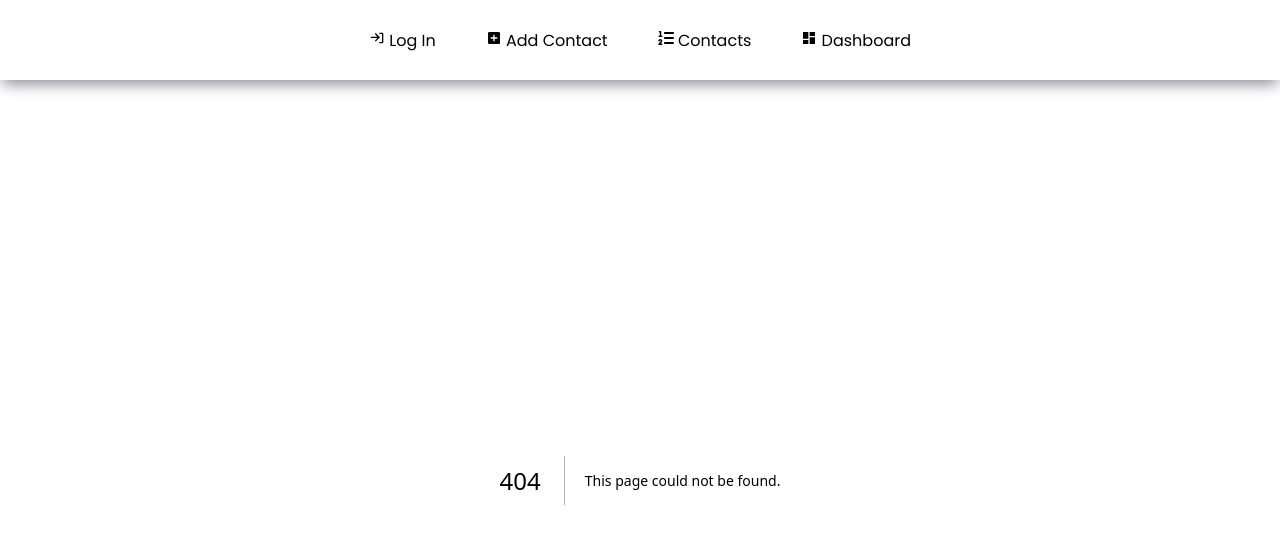
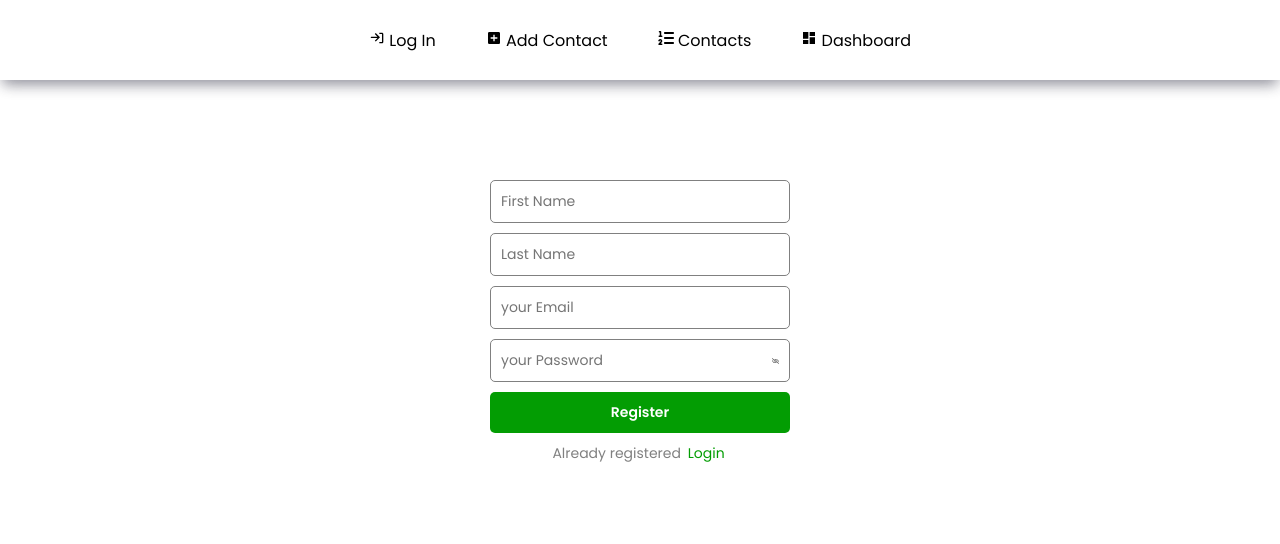
Before and after one commit to OmidProgramm/contact-list-nextjs, a Next.js app: page /auth/register in a window 1280 px wide. Before the commit this address had no page. Shown: the top 544 px of the page. Built offline with nearby package versions, Linux system fonts and the light colour scheme.

Commit message:
feat(front): implement register styles

```diff
--- a/pages/auth/login.js
+++ b/pages/auth/login.js
@@ -12,18 +12,17 @@ const Login = () => {
     <>
        <div className={styles.container}>
         <form>
-          <input type="numbtexter" name='email' placeholder='your Email'/>
+          <input type="text" name='email' placeholder='your Email'/>
          <div className={styles.password}>
             <input type={showPass?"text":'password' }  name='password' placeholder='your Password'/>
             {
               showPass ? <FaRegEyeSlash size='20px' onClick={showPassHandler} /> : <FaRegEye size='20px' onClick={showPassHandler} />
             }
-
          </div>
           <button>Login</button>
           <div className={styles.notRegistered} >
             Not registered
-            <Link href='/auth/register'>Create an accoutn</Link>
+            <Link href='/auth/register'> <span>Create an accoutn</span> </Link>
           </div>
         </form>
       </div>
--- /dev/null
+++ b/pages/auth/register.js
@@ -0,0 +1,35 @@
+import React, { useState } from 'react'
+import styles from '@/styles/addContact.module.css'
+import Link from 'next/link'
+import { FaRegEye, FaRegEyeSlash } from "react-icons/fa";
+
+const Login = () => {
+  const [showPass, setShowPass] = useState(true)
+
+  const showPassHandler = ()=>setShowPass(!showPass)
+
+  return (
+    <>
+       <div className={styles.container}>
+        <form>
+          <input type="text" name='firstName' placeholder='First Name'/>
+          <input type="text" name='lastName' placeholder='Last Name'/>
+          <input type="text" name='email' placeholder='your Email'/>
+         <div className={styles.password}>
+            <input type={showPass?"text":'password' }  name='password' placeholder='your Password'/>
+            {
+              showPass ? <FaRegEyeSlash size='20px' onClick={showPassHandler} /> : <FaRegEye size='20px' onClick={showPassHandler} />
+            }
+         </div>
+          <button>Register</button>
+          <div className={styles.notRegistered} >
+            Already registered
+            <Link href='/auth/login'> <span>Login</span> </Link>
+          </div>
+        </form>
+      </div>
+    </>
+  )
+}
+
+export default Login
```
